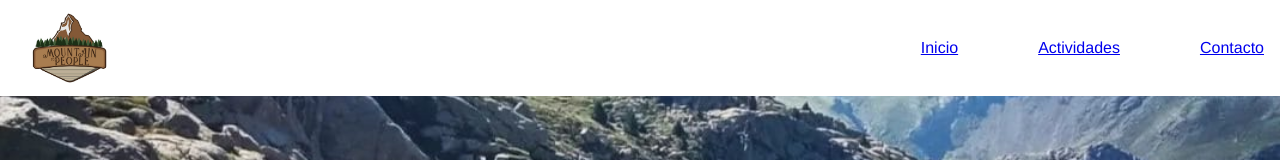
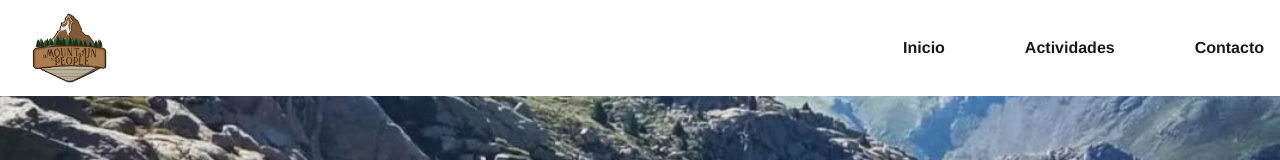
Before and after one commit to David-oss6/mountaintopeople, a React (Create React App) app: page / in a window 1280 px wide. Shown: the top 160 px of the page. Built offline with nearby package versions, Linux system fonts and the light colour scheme.

Commit message:
in progress

```diff
--- a/src/components/header/Header.js
+++ b/src/components/header/Header.js
@@ -13,7 +13,7 @@ export default function Header() {
   }, []);
 
   return (
-    <div className="header">
+    <nav className="header">
       <img
         className="logoHeader"
         src={imgLogo}
@@ -23,13 +23,19 @@ export default function Header() {
       {x > 700 ? (
         <ul className="menu">
           <li>
-            <Link to="/">Inicio</Link>
+            <Link className="links" to="/">
+              Inicio
+            </Link>
           </li>
           <li>
-            <Link to="/actividades">Actividades</Link>
+            <Link className="links" to="/actividades">
+              Actividades
+            </Link>
           </li>
           <li>
-            <Link to="/contacto">Contacto</Link>
+            <Link className="links" to="/contacto">
+              Contacto
+            </Link>
           </li>
         </ul>
       ) : (
@@ -37,23 +43,31 @@ export default function Header() {
           <p onClick={() => setModal(!modal)}>====</p>
           <ul className={modal ? "linksModal" : "hide"}>
             <li>
-              <Link onClick={() => setModal(false)} to="/">
+              <Link className="links" onClick={() => setModal(false)} to="/">
                 Inicio
               </Link>
             </li>
             <li>
-              <Link onClick={() => setModal(false)} to="/actividades">
+              <Link
+                className="links"
+                onClick={() => setModal(false)}
+                to="/actividades"
+              >
                 Actividades
               </Link>
             </li>
             <li>
-              <Link onClick={() => setModal(false)} to="/contacto">
+              <Link
+                className="links"
+                onClick={() => setModal(false)}
+                to="/contacto"
+              >
                 Contacto
               </Link>
             </li>
           </ul>
         </>
       )}
-    </div>
+    </nav>
   );
 }
--- a/src/components/header/header.css
+++ b/src/components/header/header.css
@@ -17,6 +17,13 @@
   gap: 5rem;
 }
 
+.links {
+  list-style: none;
+  text-decoration: none;
+  color: hsl(0, 0%, 0%, 90%);
+  font-weight: bolder;
+}
+
 .linksModal {
   position: absolute;
   max-height: 15rem;
```
